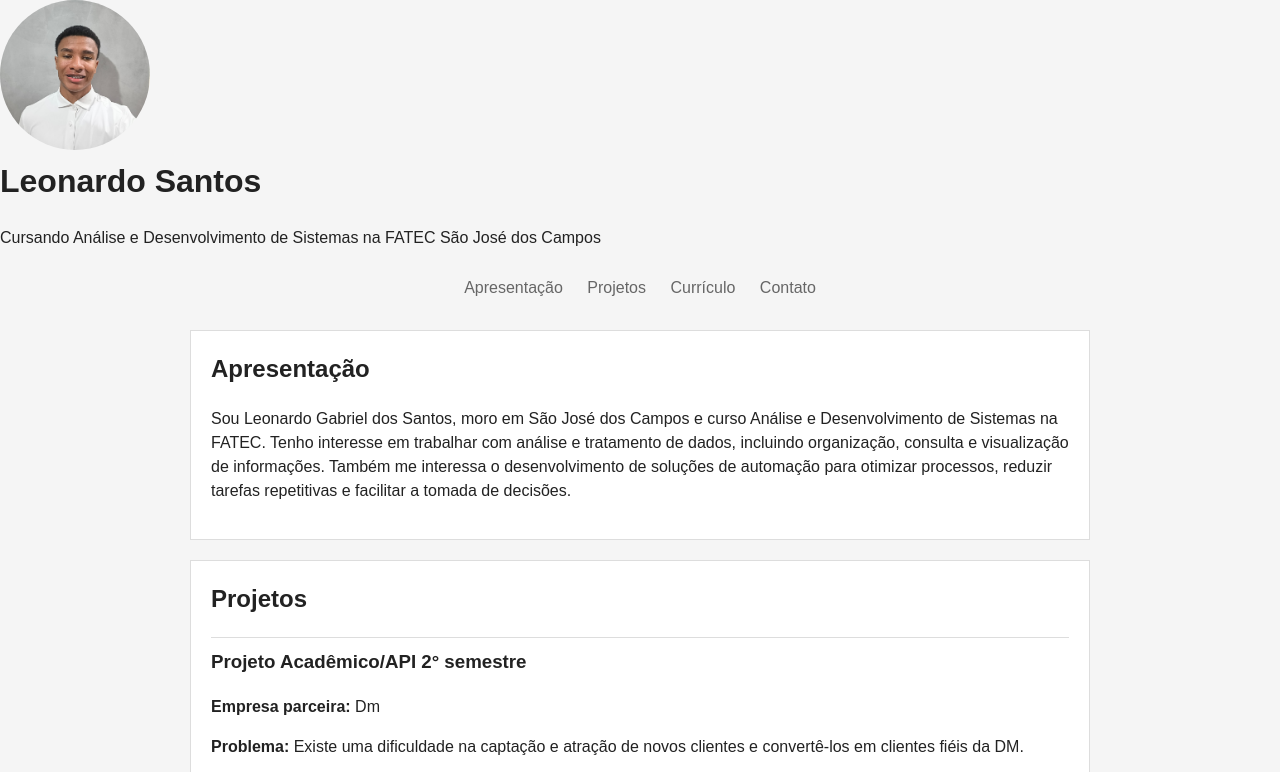
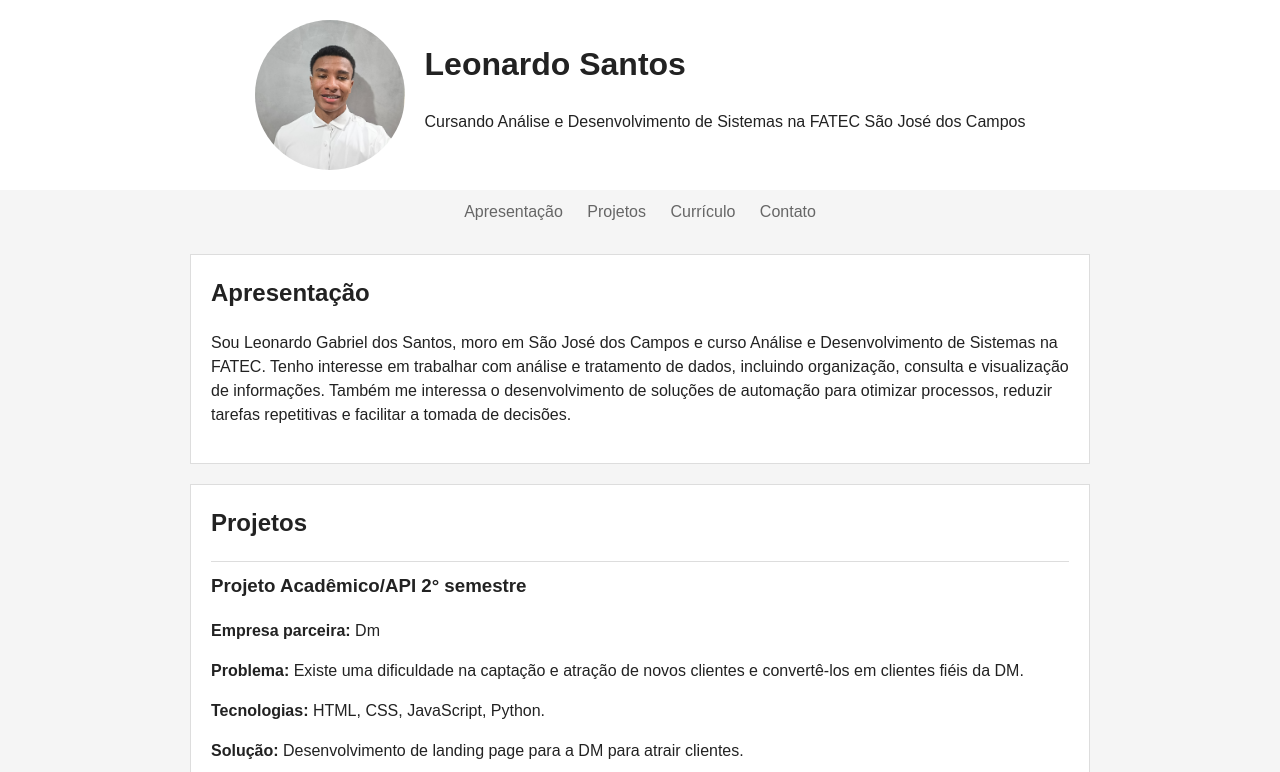
Before and after one commit to Leonardo-gabsantos/ADS-Portfolio, a plain HTML site: page index.html in a window 1280 px wide. Shown: the top 772 px of the page. Drawn offline with Linux system fonts and the light colour scheme.

Commit message:
Remove duplicata da navbar e organiza o cabeçalho alinhando os elementos

```diff
--- a/style.css
+++ b/style.css
@@ -6,10 +6,13 @@ body {
   line-height: 1.5;
 }
 
-nav {
-  text-align: center;
-  background-color: transparent;
-  padding: 10px 0;
+header {
+  display: flex;
+  align-items: center;
+  justify-content: center;
+  gap: 20px;
+  background-color: #ffffff;
+  padding: 20px;
 }
 
 header img {
@@ -54,6 +57,10 @@ nav a:hover {
   color: #333333;
 }
 
+a {
+  color: #0056b3;
+}
+
 h1,
 h2,
 h3 {
```
